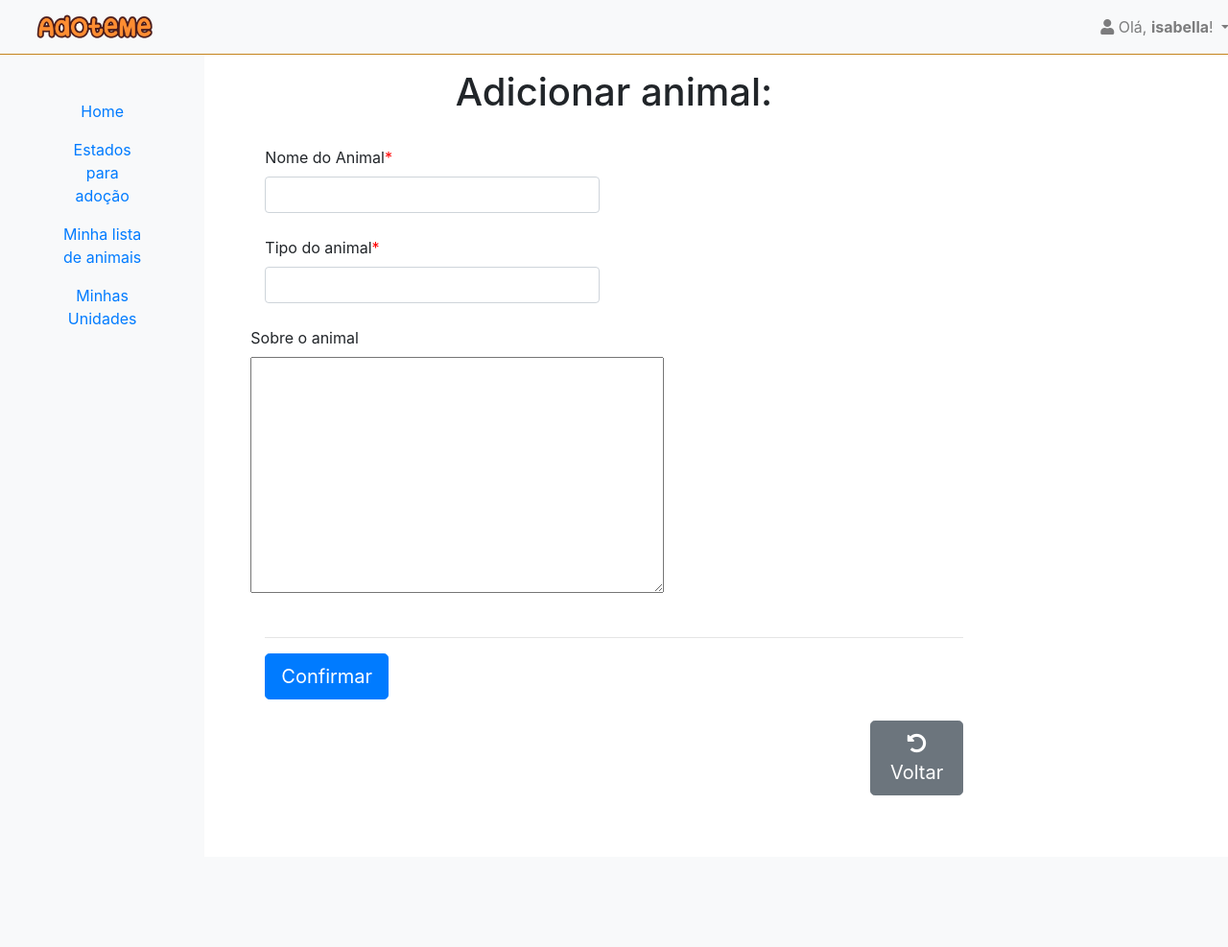
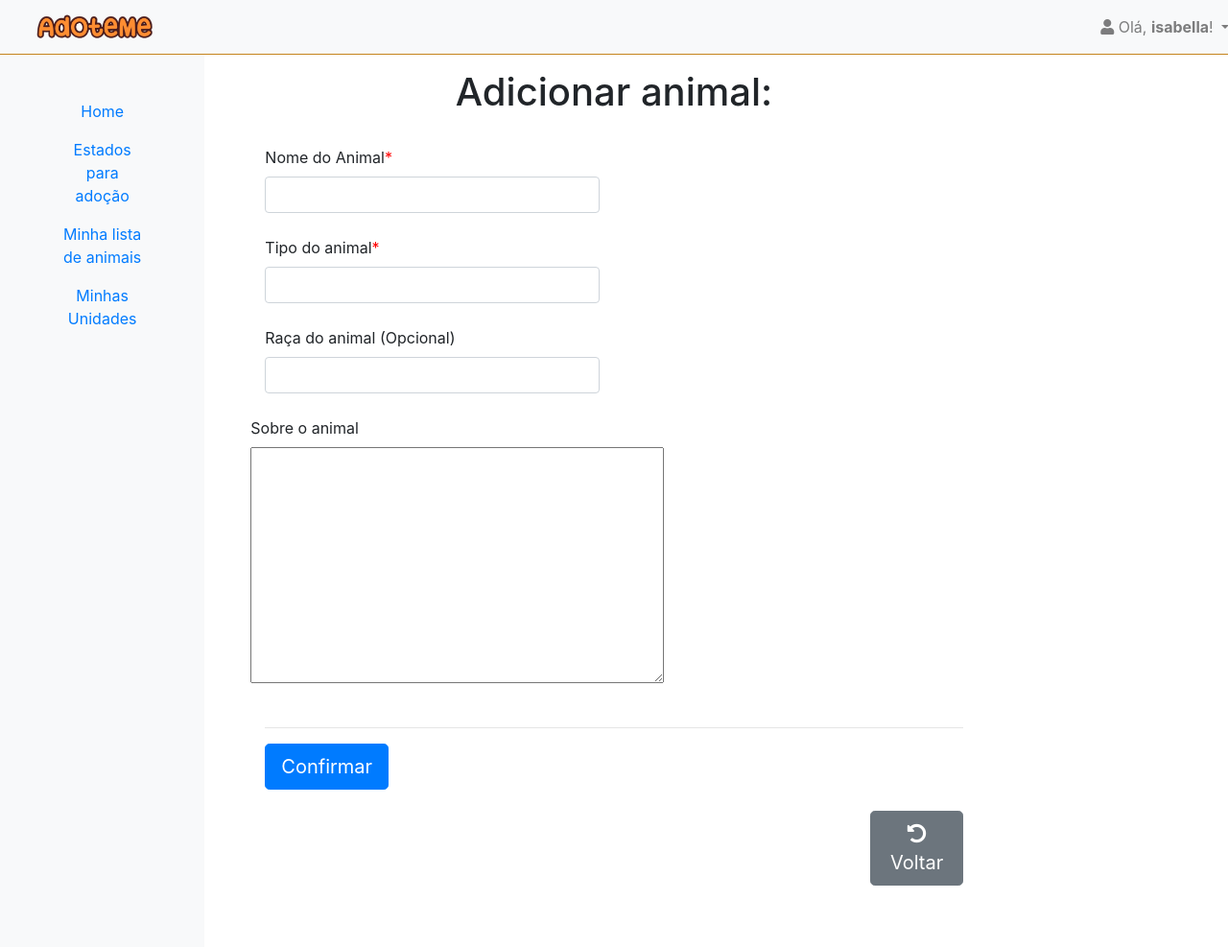
Before and after one commit to isabellalcarmo/AdoteMe, a Django app: page /adoteme/unidades/animais/criar_animais/1 in a window 1280 px wide. Shown: the whole page at 96% size. Before the commit the page ends 829 px from the top, so only its background shows below. Run offline with Django 3.2, Linux system fonts and the light colour scheme; a user stored in the database is signed in; some libraries are stand-ins or nearby versions.

Commit message:
update all

```diff
--- a/projeto/adoteme/forms/forms_animal.py
+++ b/projeto/adoteme/forms/forms_animal.py
@@ -4,18 +4,20 @@ from ..models import Animal
 
 
 class AnimalForm(forms.ModelForm):
-    nome_animal = forms.CharField(label='Nome do Animal', widget=forms.TextInput(attrs={'class': 'form-control'}))
-    tipo_animal = forms.CharField(label='Tipo do Animal', widget=forms.TextInput(attrs={'class': 'form-control'}))
-    descrição_animal = forms.CharField(label='Sobre o Animal', widget=forms.Textarea(attrs={'class': 'form-control', 'rows': 4, 'cols': 15}))
+    nome_animal = forms.CharField(label='Nome do Animal', required=True, widget=forms.TextInput(attrs={'class': 'form-control'}))
+    tipo_animal = forms.CharField(label='Tipo do Animal', required=True, widget=forms.TextInput(attrs={'class': 'form-control'}))
+    raca = forms.CharField(label='Raça do Animal', required=False, widget=forms.TextInput(attrs={'class': 'form-control'}))
+    descrição_animal = forms.CharField(label='Sobre o Animal', required=False,  widget=forms.Textarea(attrs={'class': 'form-control', 'rows': 4, 'cols': 15}))
 
     class Meta:
         model = Animal
         exclude = ['animal_id', 'unidade']
 
 class AnimalForm_edit(forms.ModelForm):
-    nome_animal = forms.CharField(label='Nome do Animal', widget=forms.TextInput(attrs={'class': 'form-control'}))
-    tipo_animal = forms.CharField(label='Tipo do Animal', widget=forms.TextInput(attrs={'class': 'form-control', 'readonly': True}))
-    descrição_animal = forms.CharField(label='Sobre o Animal', widget=forms.Textarea(attrs={'class': 'form-control', 'rows': 4, 'cols': 15}))
+    nome_animal = forms.CharField(label='Nome do Animal', required=True, widget=forms.TextInput(attrs={'class': 'form-control'}))
+    tipo_animal = forms.CharField(label='Tipo do Animal', required=True, widget=forms.TextInput(attrs={'class': 'form-control', 'readonly': True}))
+    raca = forms.CharField(label='Raça do Animal', required=False, widget=forms.TextInput(attrs={'class': 'form-control'}))
+    descrição_animal = forms.CharField(label='Sobre o Animal', required=False,  widget=forms.Textarea(attrs={'class': 'form-control', 'rows': 4, 'cols': 15}))
 
     class Meta:
         model = Animal
--- a/projeto/adoteme/templates/animais/criar_animal.html
+++ b/projeto/adoteme/templates/animais/criar_animal.html
@@ -26,6 +26,13 @@
             </div>
             <br>
             <div class="row">
+                <div class="col-md-6">
+                    <p style="margin-bottom: .5rem">Raça do animal (Opcional)</p>
+                    {{ form.raca }}
+                </div>
+            </div>
+            <br>
+            <div class="row">
                 <div class="col-md-20">
                     <p style="margin-bottom: .5rem">Sobre o animal</p>
                     {{ form.descricao_animal }}
--- a/projeto/adoteme/templates/animais/lista_animais.html
+++ b/projeto/adoteme/templates/animais/lista_animais.html
@@ -18,6 +18,11 @@
         </td>
         <td>
             {{ animal.tipo_animal }}
+        </td>
+        <td>
+            {% if animal.raca == '' %} Indefinido
+            {% else %} {{ animal.raca }}
+            {% endif %}
         </td>
         <td>
             {{ animal.descricao_animal }}
--- a/projeto/adoteme/views/views_animal.py
+++ b/projeto/adoteme/views/views_animal.py
@@ -23,7 +23,7 @@ def lista_animais(request, unidade_id):
 @login_required
 @permission_required('adoteme.add_animal')
 def criar_animal(request, unidade_id):
-    # unidade_atual = Unidade.objects.filter(unidade_id=unidade_id).values('estado')
+    unidade_atual = Unidade.objects.filter(unidade_id=unidade_id).values('estado')
     # estado_id = unidade_atual[0]['estado']
 
     if request.method == 'POST':
@@ -33,6 +33,7 @@ def criar_animal(request, unidade_id):
                 nome_animal = form.cleaned_data['nome_animal'],
                 descricao_animal = form.cleaned_data['descricao_animal'],
                 tipo_animal = form.cleaned_data['tipo_animal'],
+                # raca = form.cleaned_data['raca'],
                 unidade = unidade_id,
             )
         try:
--- a/projeto/adoteme/views/views_unidades.py
+++ b/projeto/adoteme/views/views_unidades.py
@@ -92,7 +92,7 @@ def editar_unidade(request, unidade_id):
 
 def visualizar_unidade(request, unidade_id):
     unidade = get_object_or_404(Unidade, unidade_id=unidade_id)
-    animais = Animal.objects.filter(unidade=unidade_id)
+    animais = Animal.objects.filter(unidade=unidade_id).all()
 
     context = {
         'unidade': unidade,
```
Also changed, not shown: projeto/db.sqlite3.
